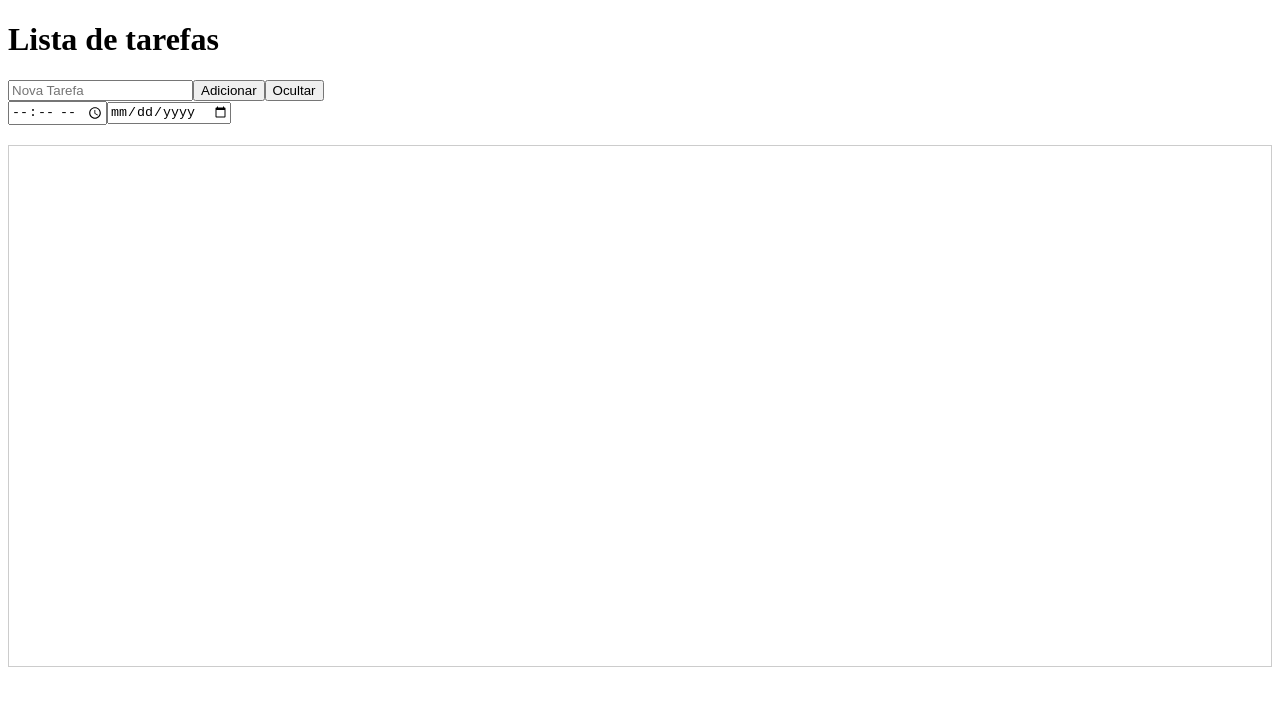
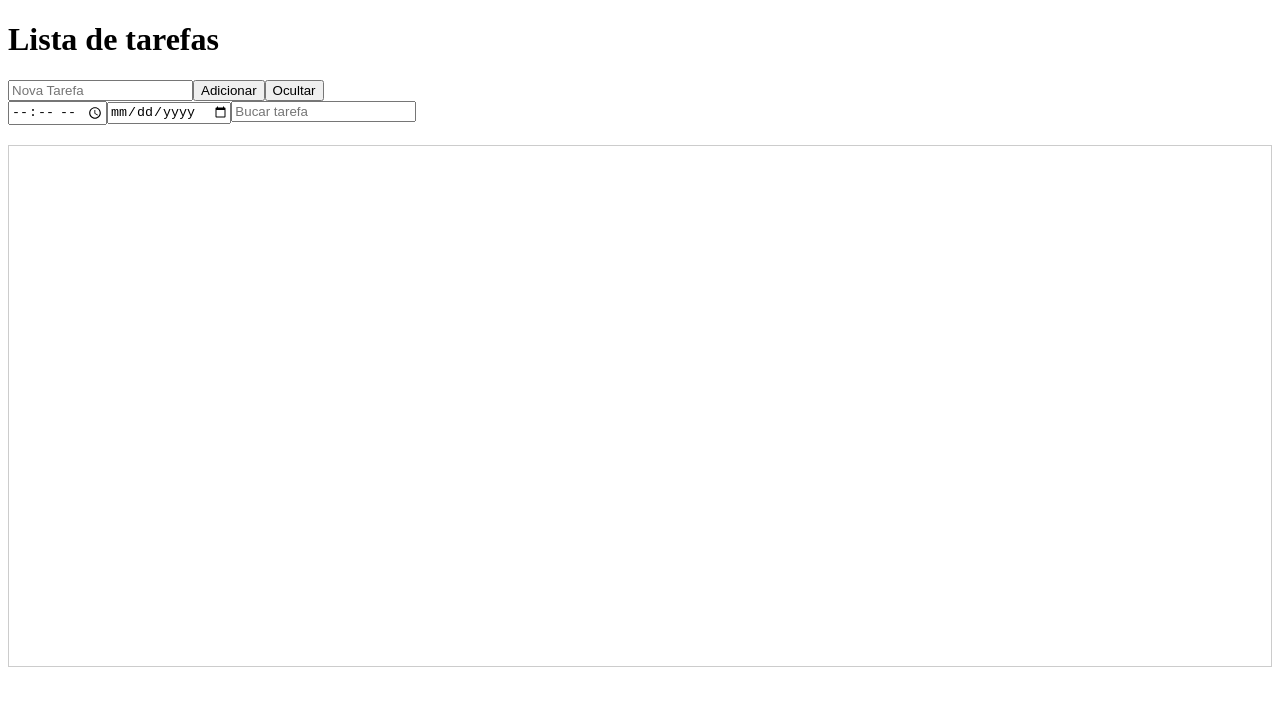
Before and after one commit to Gabriel-V-Martins/to-do-list_vite, a React (Vite) app in the folder to-do-list_vite/: page / in a window 1280 px wide. Shown: the top 706 px of the page. Built offline with nearby package versions, Linux system fonts and the light colour scheme.

Commit message:
Teste de filtragem da lista

```diff
--- a/to-do-list_vite/src/App.jsx
+++ b/to-do-list_vite/src/App.jsx
@@ -1,4 +1,4 @@
-import React, { useState, useEffect} from "react";
+import React, { useState, useEffect } from "react";
 import TodoList from "./todoList";
 
 function App() {
@@ -10,6 +10,7 @@ function App() {
   const [novaTarefa, setNovaTarefa] = useState("");
   const [dataDia, setDataDia] = useState("");
   const [hora, setHora] = useState("");
+  const [busca, setBusca] = useState([]);
 
   const addTarefa = () => {
     if (
@@ -44,6 +45,15 @@ function App() {
     localStorage.setItem("tarefas", JSON.stringify(todos));
   }, [todos]);
 
+
+
+  // console.log(todos)
+  // const mapTodos = todosFiltrados.map((todo) => (
+  //   <TodoList key={todo.id} todo={todo} removerTarefa={removerTarefa} />
+  // ));
+
+  // useEffect(() => {}, [busca]);
+
   return (
     <div style={styles.container}>
       <h1>Lista de tarefas</h1>
@@ -75,6 +85,13 @@ function App() {
           onChange={(e) => setDataDia(e.target.value)}
           style={styles.inputDataHora}
         />
+        <input
+          type="text"
+          placeholder="Bucar tarefa"
+          value={busca}
+          onChange={(ev) => setBusca(ev.target.value)}
+        />
+
         <div
           style={{
             height: "500px",
```
Also changed, not shown: 1 other file (tests, documents, lock files or other folders).
